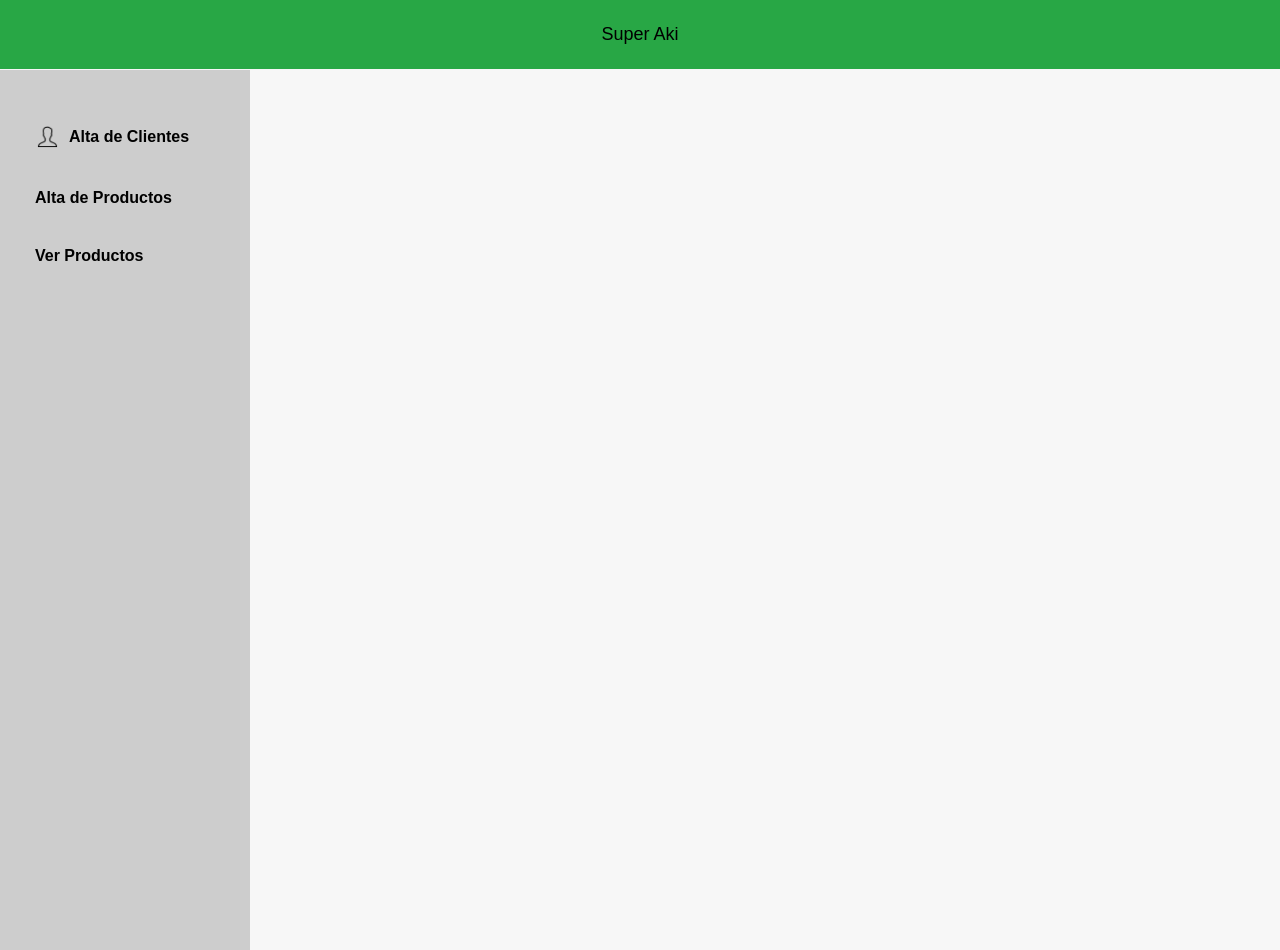
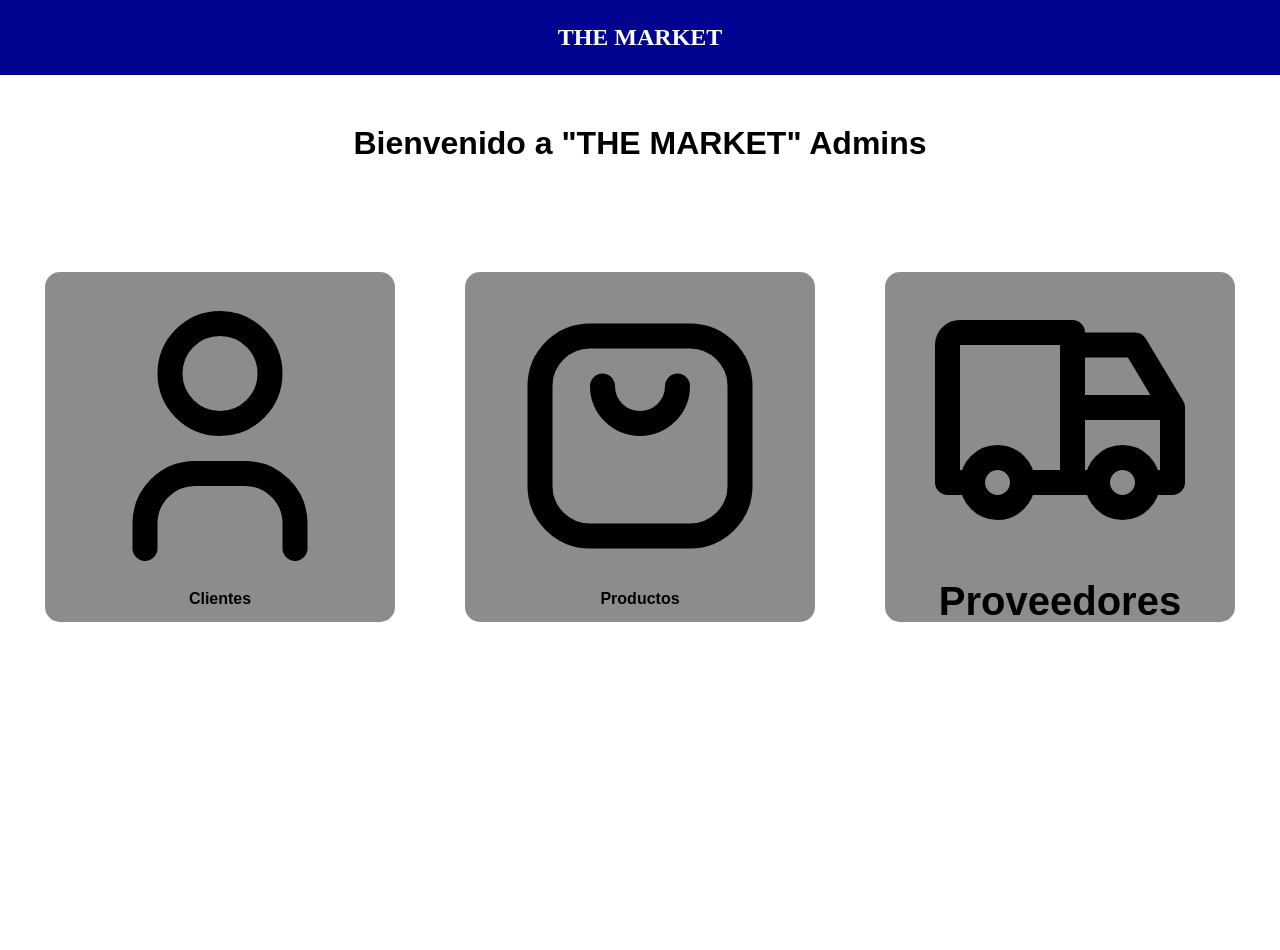
Before and after one commit to GabrielManzanilla/SuperMarket, a PHP site: page / in a window 1280 px wide. Run offline with PHP 8.4, Linux system fonts and the light colour scheme.

Commit message:
Update LandingPage

```diff
--- a/index.php
+++ b/index.php
@@ -1,126 +1,236 @@
 <!DOCTYPE html>
 <html>
+
 <head>
     <title>Menú Principal</title>
     <style>
         /* Estilos para el cuerpo de la página */
         body {
             font-family: Arial, sans-serif;
-            background-color: #f7f7f7; /* Color de fondo */
+            background-color: #fff;
+            /* Color de fondo */
             margin: 0;
             padding: 0;
         }
+
         /* Estilos para la barra de navegación */
         .navbar {
-            background-color: #28a745; /* Color de fondo */
-            overflow: hidden;
-            text-align: center; /* Centra el contenido */
-            position: fixed;
+            background-color: #00038F;
+            /* Color de fondo */
+            text-align: center;
+            /* Centra el contenido */
             top: 0;
             left: 0;
             width: 100%;
-            z-index: 1000; /* Para estar por encima de la barra lateral */
         }
+
         /* Estilos para los enlaces en la barra de navegación */
         .navbar a {
             display: block;
-            color: #fff; /* Color del texto */
+            color: #fff;
+            /* Color del texto */
             text-align: center;
             padding: 24px 20px;
             text-decoration: none;
-            font-size: 18px;
+            font-size: 24px;
+            font-family: 'Times New Roman', Times, serif;
+            font-weight: bold;
+        }
+
+        /* Pantalla Principal */
+        .home {
+            text-align: center;
+            margin-top: 50px;
+
+        }
+
+        .container {
+            width: auto;
+            height: 450px;
+            margin-top: 50px;
+            padding-left: 100px;
+            padding-right: 100px;
+            padding-top: 10px;
+
+            justify-content: center;
+            align-items: center;
+
+            display: grid;
+            grid-template-columns: 400px 400px 400px;
+            grid-template-rows: auto;
+            grid-gap: 20px;
+
+        }
+
+        .item {
+            height: 350px;
+            width: 350px;
+            background-color: #8c8c8c;
+            font-weight: bold;
+            justify-content: center;
+            justify-self: center;
+            align-items: center;
+            display: flex;
+            border-radius: 15px;
+        }
+
+        .item:hover {
+            height: 370px;
+            width: 370px;
+            background-color: #00038F;
+            font-weight: bold;
+        }
+
+        .item:hover div{
+            color: #fff;
+        }
+
+        .item a {
+            color: inherit;
+            text-decoration: none;
+            font-size: 40px;
+        }
+
+        .icon {
+            width: 300px;
+            height: 300px;
+        }
+
+        .submenu {
+            display: none;
+            position: absolute;
+            top: 0;
+            left: 0;
+            width: 100%;
+            height: 100%;
+            background-color: rgba(0, 0, 0, 0.5);
+            z-index: 150;
+        }
+
+        .content{
+            position: absolute;
+            top: 50%;
+            left: 50%;
+            width: 400px;
+            transform: translate(-50%, -50%);
+            background-color: white;
+            padding: 20px;
+            border-radius: 5px;
+            box-shadow: 0 0 10px rgba(0, 0, 0, 0.3);
+            background-color: gray;
+            display: grid;
+            z-index: 99;
+            grid-gap: 10px;
+        }
+        .option{
+            color: #00038F;
+
+        }
+        .option:hover{
+            color: white;
+            background-color: #00038F;
+        }
+
+        .close{
+            position: absolute;
+            top: 10px;
+            right: 10px;
+            cursor: pointer;
+        }
+
+        .submenu: hover {
+
         }
         /* Estilos al pasar el ratón sobre los enlaces */
-        .navbar a:hover {
-            background-color: #28a745; /* Color de fondo */
-            color: #000000; /* Cambia el color del texto al pasar el ratón */
-        }
         /* Estilos para la barra lateral */
-        .sidebar {
-            height: 100%;
-            width: 250px;
-            position: fixed;
-            top: 70px;
-            left: 0;
-            background-color: #CDCDCD; /* Color de fondo */
-            padding-top: 20px;
-            z-index: 999; /* Para estar debajo de la barra de navegación */
-        }
-        /* Estilos para la lista de la barra lateral */
-        .sidebar ul {
-            list-style-type: none;
-            padding: 0;
-            margin: 15px;
-        }
-        /* Estilos para los elementos de la lista en la barra lateral */
-        .sidebar li {
-            padding: 20px;
-            position: relative; /* Para posicionar el submenú */
-        }
-        /* Estilos para los enlaces de la lista en la barra lateral */
-        .sidebar li a {
-            text-decoration: none;
-            color: #000000; /* Color del texto */
-            font-weight: bold;
-            display: flex; /* Cambia a flexbox para alinear verticalmente */
-            align-items: center; /* Alinea los elementos verticalmente */
-        }
-        /* Estilos al pasar el ratón sobre los elementos de la lista */
-        .sidebar li:hover {
-            background-color: #218838; /* Color de fondo */
-        }
-        /* Estilos para el submenú */
-        .submenu {
-            display: none; /* Oculta el submenú por defecto */
-            position: absolute;
-            top: 0;
-            left: 100%;
-            background-color: #CDCDCD; /* Color de fondo */
-            padding: 10px;
-            border-radius: 0 5px 5px 0; /* Ajusta la esquina del submenú */
-        }
-        /* Muestra el submenú cuando se pasa el ratón sobre el elemento padre */
-        .sidebar li:hover .submenu {
-            display: block;
-        }
-        /* Estilos para los elementos del submenú */
-        .submenu a {
-            display: block;
-            color: #fff; /* Color del texto */
-            text-decoration: none;
-            padding: 5px 10px;
-        }
-        /* Estilos al pasar el ratón sobre los elementos del submenú */
-        .submenu a:hover {
-            background-color: #218838; /* Color de fondo */
-        }
+
+
     </style>
 </head>
+
 <body>
     <!-- Barra de navegación con el título "Super Aki" -->
     <div class="navbar">
-        <a href="#" class="title-Super">Super Aki</a>
+        <a href="#" class="title-Super">THE MARKET</a>
     </div>
 
-    <!-- Barra lateral con enlaces -->
-    <div class="sidebar">
+    <div class="home">
+        <h1>Bienvenido a "THE MARKET" Admins</h1>
+
+        <div class="container">
+            <div class="item">
+                <div onclick="mostrarClientes()">
+                    <img src="src/img/user.svg" alt="" class="icon">
+                    <div>Clientes</div>
+                </div>
+                <div class="submenu" id="popupClient">
+                    <div class="content">
+                        <button class="close" onclick="cerrarClientes()">X</button>
+                        <a href="src/pages/clientes/clientealta.php" class="option">Alta de Clientes</a>
+                        <a href="src/pages/clientes/ClientesEliminar.php" class="option">Eliminar Clientes</a>
+                        <a href="src/pages/clientes/ClientesModificar.php" class="option">Modificar Clientes</a>
+                    </div>
+                </div>
+            </div>
+            <div class="item">
+                <div onclick="mostrarProductos()">
+                    <img src="src/img/bag.svg" alt="" class="icon">
+                    <div>Productos</div>
+                </div>
+                <div class="submenu" id="popupProductos">
+                    <div class="content">
+                        <button class="close" onclick="cerrarProductos()">X</button>
+                        <a href="src/pages/productos/ProductosAlta.php" class="option">Alta de Productos</a>
+                        <a href="src/pages/productos/ProductoVerBD.php" class="option">Ver Productos</a>
+                    </div>
+                </div>
+            </div>
+            <div class="item">
+                <a href="#">
+                    <img src="src/img/truck.svg" alt="" class="icon">
+                    <div>Proveedores</div>
+                </a>
+            </div>
+        </div>
+
+    </div>
+    <!-- Barra lateral con enlaces
+     <div class="sidebar">
         <ul>
             <li>
 
                 <a href="#">
-                    <img src="img/icons8-usuario-50.png" alt="Ícono de usuario" style="width: 24px; height: 24px; margin-right: 10px;"> <!-- Agrega la imagen al enlace -->
+                    <img src="img/icons8-usuario-50.png" alt="Ícono de usuario" style="width: 24px; height: 24px; margin-right: 10px;">
                     Alta de Clientes </a>
-                <!-- Submenú para clientes -->
+
                 <div class="submenu">
                     <a href="clientes/clientealta.php">Alta de Clientes</a>
                     <a href="clientes/ClientesEliminar.php">Eliminar Clientes</a>
-                    <a href="clinetes/ClientesModificar.php">Modificar Clientes</a>
+                    <a href="clientes/ClientesModificar.php">Modificar Clientes</a>
                 </div>
             </li>
 
             <li><a href="productos/ProductosAlta.php">Alta de Productos</a></li>
             <li><a href="productos/ProductoVerBD.php">Ver Productos</a></li>
         </ul>
-    </div>
+    </div> -->
 </body>
+<script>
+    function mostrarClientes(){
+        console.log('openMenu')
+        document.getElementById("popupClient").style.display='block';
+    }
+    function cerrarClientes(){
+        console.log('closed')
+        document.getElementById("popupClient").style.display='none';
+    }
+    function mostrarProductos(){
+        console.log('openMenu')
+        document.getElementById("popupProductos").style.display='block';
+    }
+    function cerrarProductos(){
+        console.log('closed')
+        document.getElementById("popupProductos").style.display='none';
+    }
+</script>
 </html>
```
Also changed, not shown: img/icons8-usuario-50.png (deleted), src/img/bag.svg (added), src/img/truck.svg (added), src/img/user.svg (added), src/pages/clientes/ClientesAltaBD.php (renamed from clientes/ClientesAltaBD.php), src/pages/clientes/ClientesEliminar.php (renamed from clientes/ClientesEliminar.php), src/pages/clientes/ClientesEliminarBase.php (renamed from clientes/ClientesEliminarBase.php), src/pages/clientes/ClientesModificar.php (renamed from clientes/ClientesModificar.php), src/pages/clientes/ClientesModificarBD.php (renamed from clientes/ClientesModificarBD.php), src/pages/clientes/ClientesModificarBD_Update.php (renamed from clientes/ClientesModificarBD_Update.php), src/pages/clientes/ClientesVer.php (renamed from clientes/ClientesVer.php), src/pages/clientes/clientealta.php (renamed from clientes/clientealta.php), src/pages/conectar.php (renamed from conectar.php), src/pages/productos/ProductoVerBD.php (renamed from productos/ProductoVerBD.php), 2 more files.
